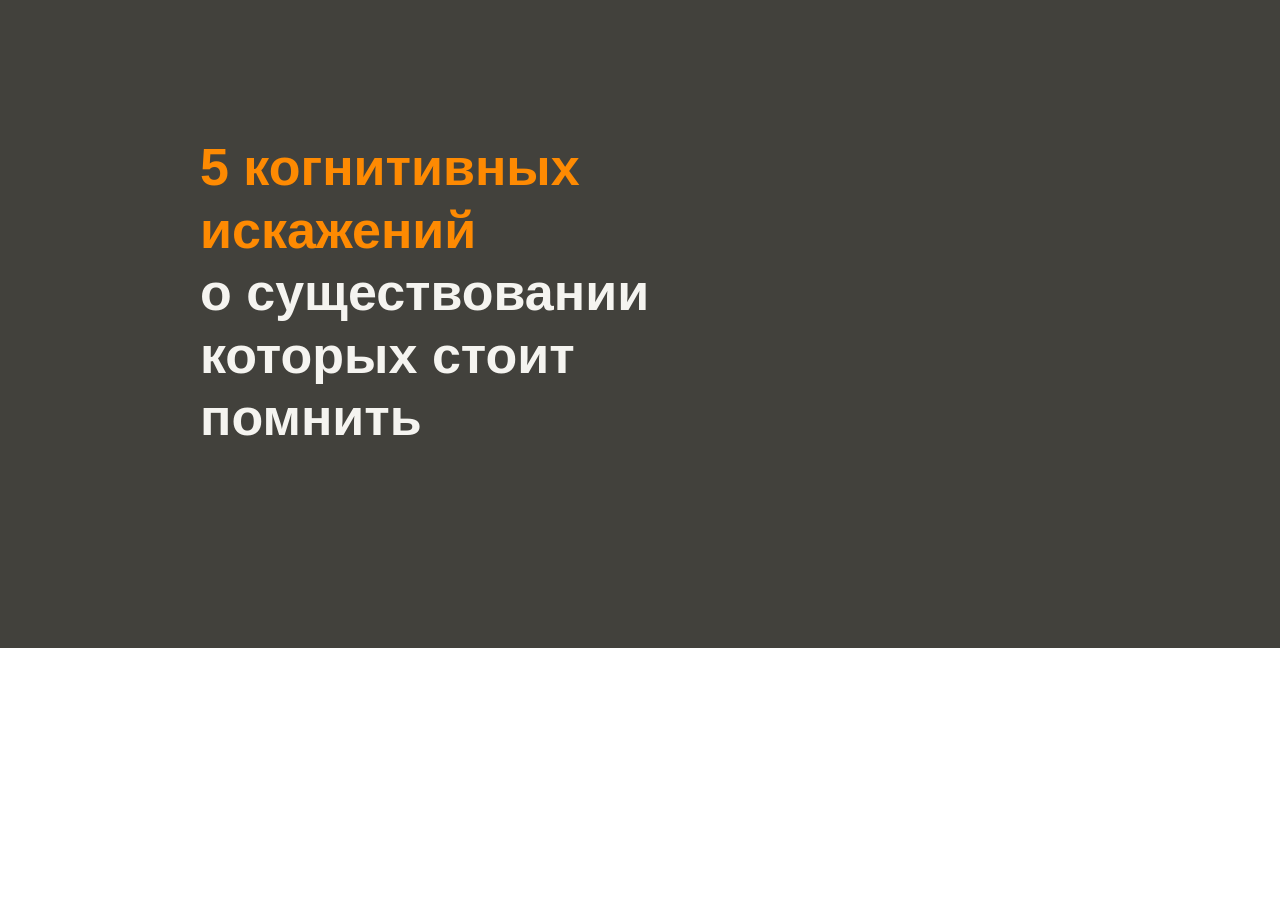
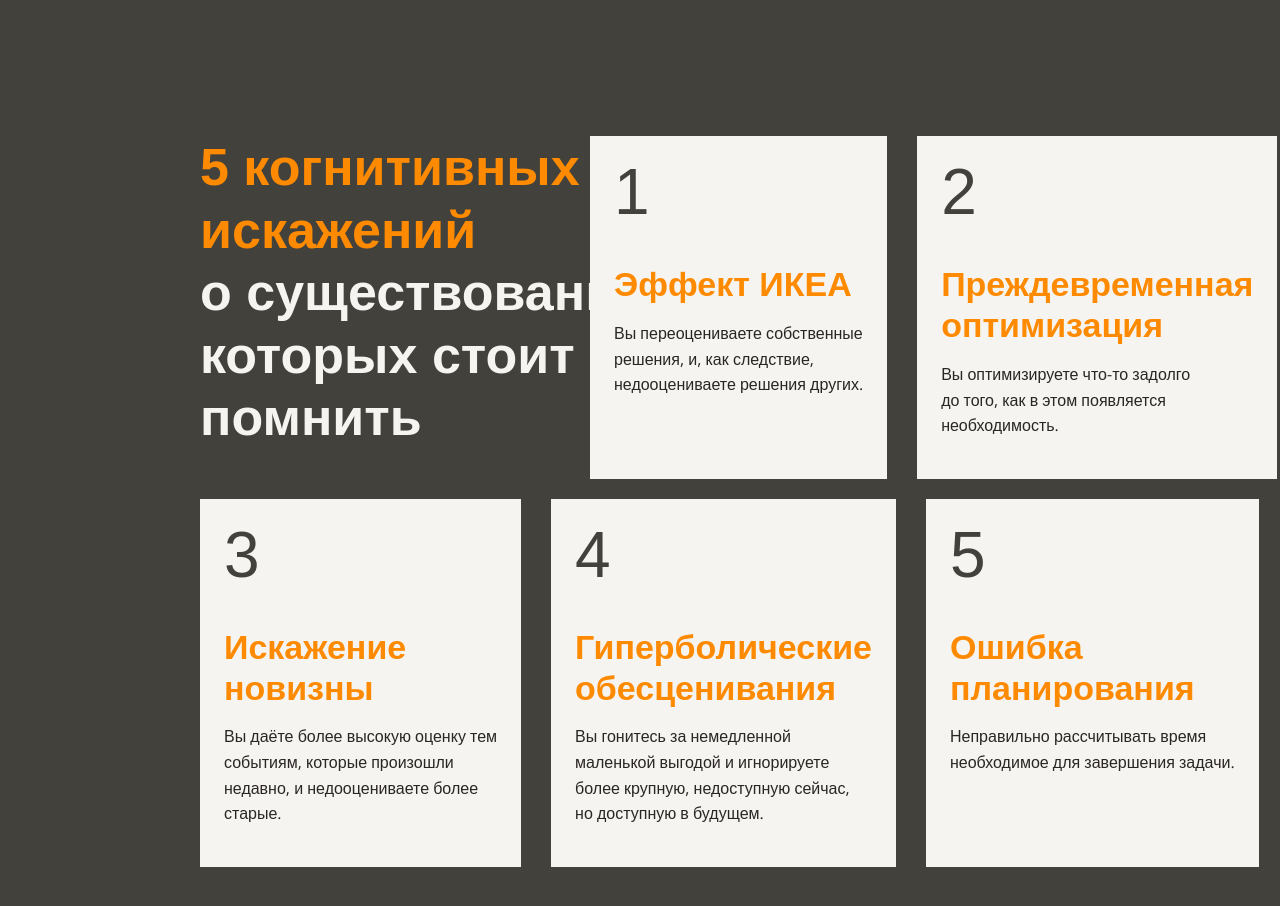
Before and after one commit to MityaDementiy/layout-designer-project-lvl1, a website: page src/index.html in a window 1280 px wide. Shown: the part 1900-2806 px from the top of the page. Before the commit the page ends 2648 px from the top, so only its background shows below. Drawn offline with nearby package versions, Linux system fonts and the light colour scheme; grey boxes are pictures that could not be loaded; a web font is replaced by a local one.

Commit message:
Add cards to nav section

```diff
--- a/src/index.html
+++ b/src/index.html
@@ -16,7 +16,8 @@
     <main>
         <header class="content-block header">
             <div class="container">
-                <h1 class="main-title">Когнитивные<br>искажения<br><span class="dark-title">в программировании</span>
+                <h1 class="main-title nowrap">Когнитивные<br>искажения<br><span class="dark-title">в
+                        программировании</span>
                 </h1>
                 <img src="../assets/images/main.png" alt="learning human" class="header-image" width="1155"
                     height="525px">
@@ -59,13 +60,73 @@
         <section id="navigation" class="content-block nav-block">
             <div class="container">
                 <div class="nav-cards">
-                    <h2 class="nav-header">
+                    <div class="nav-header-container">
+                        <h2 class="nav-header nowrap">
                             5 когнитивных<br>
                             искажений<br>
                             <span class="light-title">о существовании<br>
                                 которых стоит<br>
                                 помнить</span>
                         </h2>
+                    </div>
+                    <div class="nav-card">
+                        <a href="#">
+                            <div class="card-number" id="first-nav-card">
+                                1
+                            </div>
+                            <h3>Эффект ИКЕА</h3>
+                            <p class="nowrap">
+                                Вы переоцениваете собственные<br> решения, и, как следствие,<br> недооцениваете решения
+                                других.
+                            </p>
+                        </a>
+                    </div>
+                    <div class="nav-card" id="second-nav-card">
+                        <a href="#">
+                            <div class="card-number">
+                                2
+                            </div>
+                            <h3>Преждевременная оптимизация</h3>
+                            <p class="nowrap">
+                                Вы оптимизируете что-то задолго<br> до того, как в этом появляется<br> необходимость.
+                            </p>
+                        </a>
+                    </div>
+                </div>
+                <div class="nav-cards">
+                    <div class="nav-card" id="third-nav-card">
+                        <a href="#">
+                            <div class="card-number">
+                                3
+                            </div>
+                            <h3>Искажение новизны</h3>
+                            <p class="nowrap">
+                                Вы даёте более высокую оценку тем<br> событиям, которые произошли<br> недавно, и недооцениваете более<br> старые.
+                            </p>
+                        </a>
+                    </div>
+                    <div class="nav-card" id="fourth-nav-card">
+                        <a href="#">
+                            <div class="card-number">
+                                4
+                            </div>
+                            <h3>Гиперболические обесценивания</h3>
+                            <p class="nowrap">
+                                Вы гонитесь за немедленной<br> маленькой выгодой и игнорируете<br> более крупную, недоступную сейчас,<br> но доступную в будущем.
+                            </p>
+                        </a>
+                    </div>
+                    <div class="nav-card" id="fifth-nav-card">
+                        <a href="#">
+                            <div class="card-number">
+                                5
+                            </div>
+                            <h3>Ошибка планирования</h3>
+                            <p class="nowrap">
+                                Неправильно рассчитывать время<br> необходимое для завершения задачи.
+                            </p>
+                        </a>
+                    </div>
                 </div>
 
             </div>
--- a/src/styles/style.css
+++ b/src/styles/style.css
@@ -50,7 +50,6 @@ h1 {
   font-size: 72px;
   font-family: 'Neucha', sans-serif;
   line-height: 1.2em;
-  white-space: nowrap;
 }
 
 h2 {
@@ -68,6 +67,10 @@ h3 {
 p {
   color: #2a2626;
   line-height: 1.6em;
+}
+
+.nowrap {
+  white-space: nowrap;
 }
 
 .header::before {
@@ -191,6 +194,13 @@ p {
 
 .nav-cards {
   display: flex;
+  justify-content: space-between;
+  margin-bottom: 20px;
+}
+
+.nav-header-container {
+  width: 350px;
+  margin-right: 10px;
 }
 
 .nav-header {
@@ -198,6 +208,52 @@ p {
   font-size: 52px;
 }
 
+.nav-card {
+  width: 350px;
+  margin-left: 30px;
+  padding: 24px;
+
+  background-color: var(--light);
+}
+
+.nav-card h3 {
+  color: var(--primary);
+}
+
+.nav-card:hover {
+  background-color: var(--primary);
+}
+
+.nav-card:hover div {
+  color: var(--white);
+}
+
+.nav-card:hover h3 {
+  color: var(--white);
+}
+
+.nav-card:hover p {
+  color: var(--white);
+}
+
+a {
+  text-decoration: none;
+}
+
 .light-title {
   color: var(--light);
 }
+
+.card-number {
+  margin-bottom: 40px;
+
+  color: var(--primary-dark);
+
+  font-size: 64px;
+  font-family: 'Neucha', sans-serif;
+  line-height: 1;
+}
+
+#third-nav-card {
+  margin-left: 0;
+}
```
Lines whose indentation alone changed are shown as unchanged.
